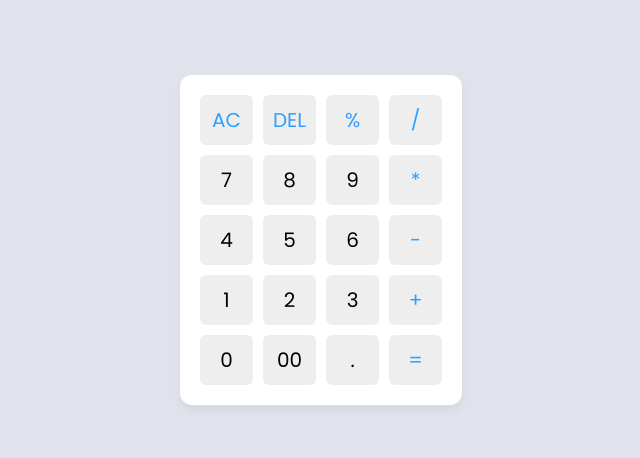
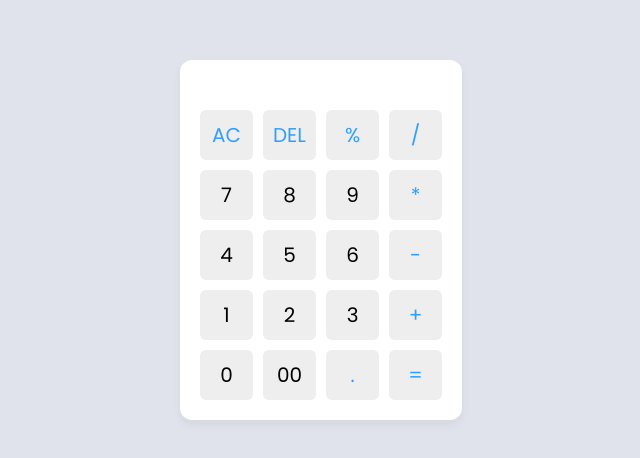
Before and after one commit to aytmamatov/calculator, a React (Vite) app: page / in a window 1280 px wide. Shown: the part 160-618 px from the top of the page, without its empty margins (319-959 px from the left). Built offline with nearby package versions, Linux system fonts and the light colour scheme; the HTML template or start-up script is replaced by a standard one.

Commit message:
Implemented clearing digits

```diff
--- a/src/components/Calculator/Calculator.tsx
+++ b/src/components/Calculator/Calculator.tsx
@@ -1,37 +1,29 @@
 import { useReducer } from "react";
-import { CALC_ACTIONS } from "./actions";
-import { CalcAction, CalcState } from "./types";
-import "./calculator.scss";
+
 import DigitButton from "./DigitButton";
 import OperationButton from "./OperationButton";
+import { calculatorReducer, initialCalcState } from "./calculatorReducer";
+import { CALC_ACTIONS } from "./actions";
 
-function calculatorReducer(
-  state: CalcState,
-  { type, payload }: CalcAction
-): CalcState {
-  switch (type) {
-    case CALC_ACTIONS.ADD_DIGIT:
-      return { ...state, currentInput: payload.digit! };
-    default:
-      return state;
-  }
-}
-
-const initialState: CalcState = {
-  currentInput: "",
-  prevInput: "",
-  operation: "",
-};
+import "./calculator.scss";
 
 function Calculator() {
-  const [state, dispatch] = useReducer(calculatorReducer, initialState);
+  const [state, dispatch] = useReducer(calculatorReducer, initialCalcState);
+
+  function clearCalc() {
+    dispatch({ type: CALC_ACTIONS.CLEAR });
+  }
 
   return (
     <div className="container">
+      <div className="prev">
+        {state.prevInput} {state.operation}
+      </div>
       <div className="display">{state.currentInput}</div>
-
       <div className="buttons">
-        <OperationButton operation="AC" dispatch={dispatch} />
+        <button className="operator" onClick={clearCalc}>
+          AC
+        </button>
         <OperationButton operation="DEL" dispatch={dispatch} />
         <OperationButton operation="%" dispatch={dispatch} />
         <OperationButton operation="/" dispatch={dispatch} />
@@ -51,9 +43,9 @@ function Calculator() {
         <DigitButton digit="3" dispatch={dispatch} />
         <OperationButton operation="+" dispatch={dispatch} />
 
-        <button data-value="0">0</button>
-        <button data-value="00">00</button>
-        <button data-value=".">.</button>
+        <DigitButton digit="0" dispatch={dispatch} />
+        <DigitButton digit="00" dispatch={dispatch} />
+        <OperationButton operation="." dispatch={dispatch} />
         <OperationButton operation="=" dispatch={dispatch} />
       </div>
     </div>
--- a/src/components/Calculator/calculator.scss
+++ b/src/components/Calculator/calculator.scss
@@ -24,6 +24,7 @@ body {
 }
 
 .display {
+  height: 30px;
   width: 100%;
   outline: none;
   border: none;
@@ -32,6 +33,10 @@ body {
   font-size: 25px;
   color: #000e1a;
   pointer-events: none;
+}
+
+.prev {
+  text-align: right;
 }
 
 .buttons {
--- /dev/null
+++ b/src/components/Calculator/calculatorReducer.ts
@@ -0,0 +1,33 @@
+import { CALC_ACTIONS } from "./actions";
+import { CalcAction, CalcState } from "./types";
+
+export const initialCalcState: CalcState = {
+  currentInput: "",
+  prevInput: "",
+  operation: "",
+};
+
+export function calculatorReducer(
+  state: CalcState,
+  { type, payload }: CalcAction
+): CalcState {
+  switch (type) {
+    case CALC_ACTIONS.CLEAR: {
+      return {...state, ...initialCalcState}
+    }
+    case CALC_ACTIONS.ADD_DIGIT:
+      return { ...state, currentInput: state.currentInput + payload!.digit };
+    case CALC_ACTIONS.CHOOSE_OPERATION:
+      if (!state.prevInput) {
+        return {
+          ...state,
+          prevInput: state.currentInput,
+          operation: payload?.operation || '',
+          currentInput: "",
+        };
+      }
+      return state;
+    default:
+      return state;
+  }
+}
--- a/src/components/Calculator/types.tsx
+++ b/src/components/Calculator/types.tsx
@@ -1,6 +1,6 @@
 export interface CalcAction {
   type: string;
-  payload: {
+  payload?: {
     digit?: string;
     operation?: string;
   };
```
